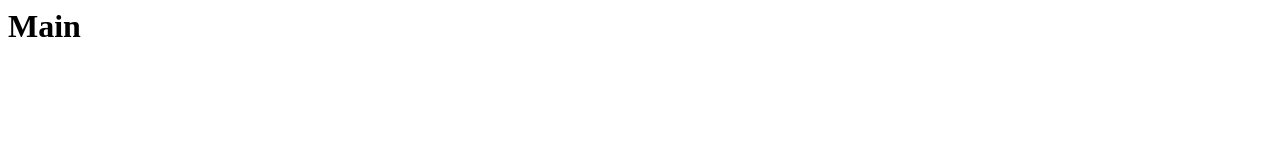
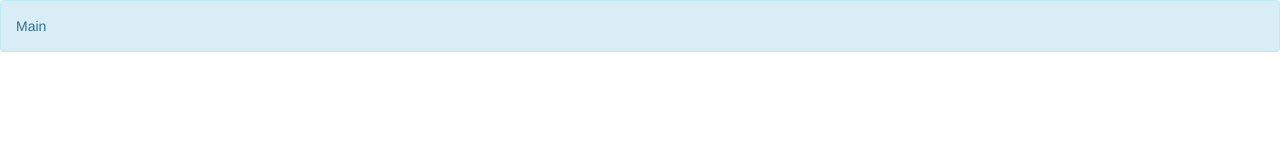
Before and after one commit to murilojatoba/angular1, a website: page index.html in a window 1280 px wide. Drawn offline with nearby package versions, Linux system fonts and the light colour scheme; some packages are replaced by stand-ins of ours.

Commit message:
Inclusão do Bootstrap no projeto

```diff
--- a/bower.json
+++ b/bower.json
@@ -15,6 +15,7 @@
         "angular": "~1.5.8",
         "angular-cookies": "~1.5.8",
         "angular-resource": "~1.5.8",
-        "angular-route": "~1.5.8"
+        "angular-route": "~1.5.8",
+        "bootstrap": "~3.3.7"
     }
 }
--- a/index.html
+++ b/index.html
@@ -2,6 +2,11 @@
 <head>
     <title>AngularJS Hello World</title>
     <meta http-equiv="content-type" content="text/html; charset=UTF-8">
+    <link rel="stylesheet" href="js/libs/bootstrap/dist/css/bootstrap.css">
+
+    <script src="js/libs/jquery/dist/jquery.js"></script>
+    <script src="js/libs/bootstrap/dist/js/bootstrap.js"></script>
+
     <script src="js/libs/angular/angular.js"></script>
     <script src="js/libs/angular-route/angular-route.js"></script>
 <!--    <script src="js/libs/angular-resource/angular-resource.min.js"></script>-->
@@ -10,6 +15,13 @@
     <script src="js/app.js"></script>
     <script src="js/controllers.js"></script>
 <!--    <script src="js/services.js"></script>-->
+
+    <style>
+        body{
+            font-family: "Ubuntu", Helvetica, Arial, sans-serif!important;
+        }
+
+    </style>
 </head>
 <body>
     <div ng-view></div>
--- a/partials/main.html
+++ b/partials/main.html
@@ -1 +1 @@
-<h1>{{message}}</h1>
+<div class="alert alert-info" role="alert">{{message}}</div>
```
Also changed, not shown: partials/show.html (+1 -1 lines).
